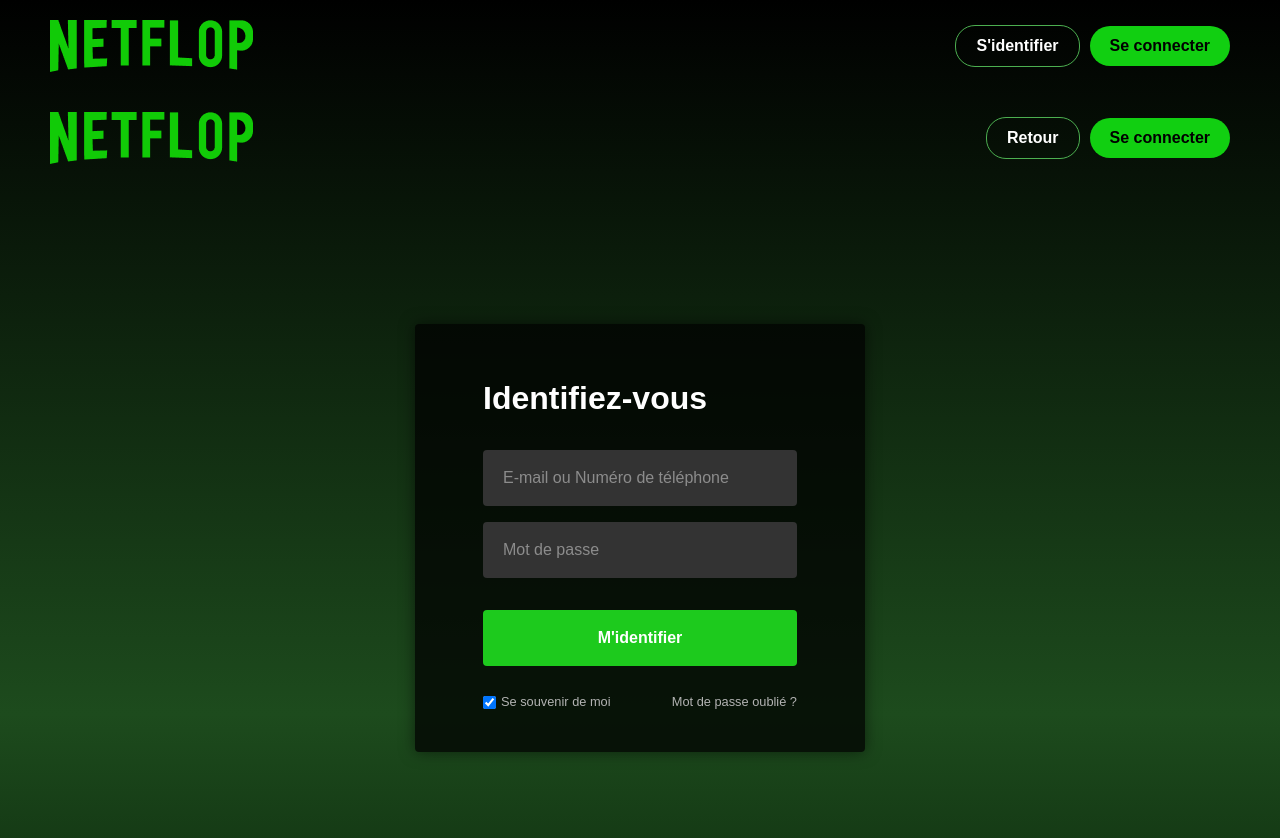
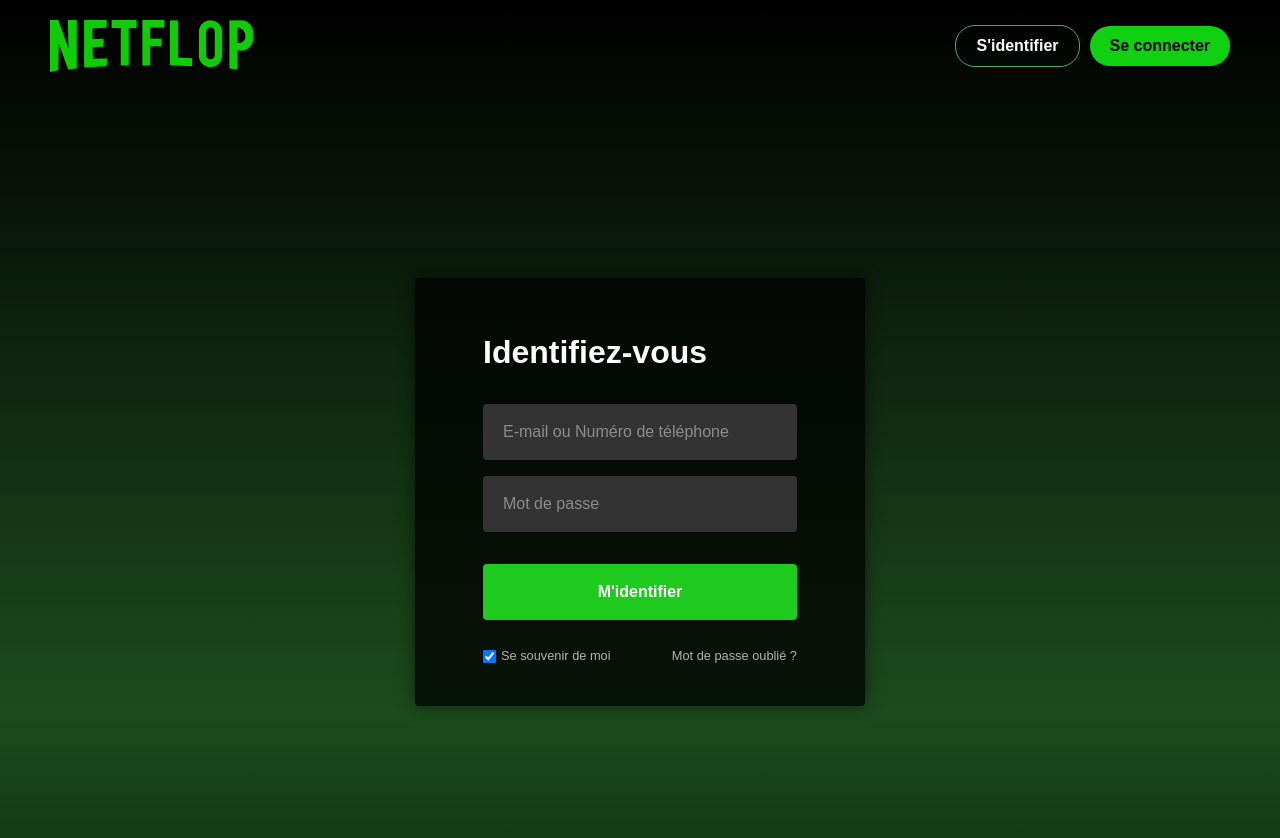
Before and after one commit to Letterflixd/Letterflixd-Front, a React (Vite) app: page /connection in a window 1280 px wide. Shown: the top 838 px of the page. Built offline with nearby package versions, Linux system fonts and the light colour scheme.

Commit message:
correct connection page

```diff
--- a/src/pages/Connection.tsx
+++ b/src/pages/Connection.tsx
@@ -1,22 +1,8 @@
 import React from 'react';
-import logo from '../assets/logo.png';
-
-const Header: React.FC = () => (
-    <header className={"header"}>
-        <div className={"logo-container"}>
-            <img src={logo} alt="Netflop Logo" className="netflop-logo"/>
-        </div>
-        <div className={"nav-buttons"}>
-            <button className={"btn-identification"}>Retour</button>
-            <button className={"btn-connexion"}>Se connecter</button>
-        </div>
-    </header>
-);
 
 export const Connection: React.FC = () => {
     return (
         <div className={"connection-container"}>
-            <Header/>
 
             <main className={"connect-section"}>
                 <div className="login-card">
```
